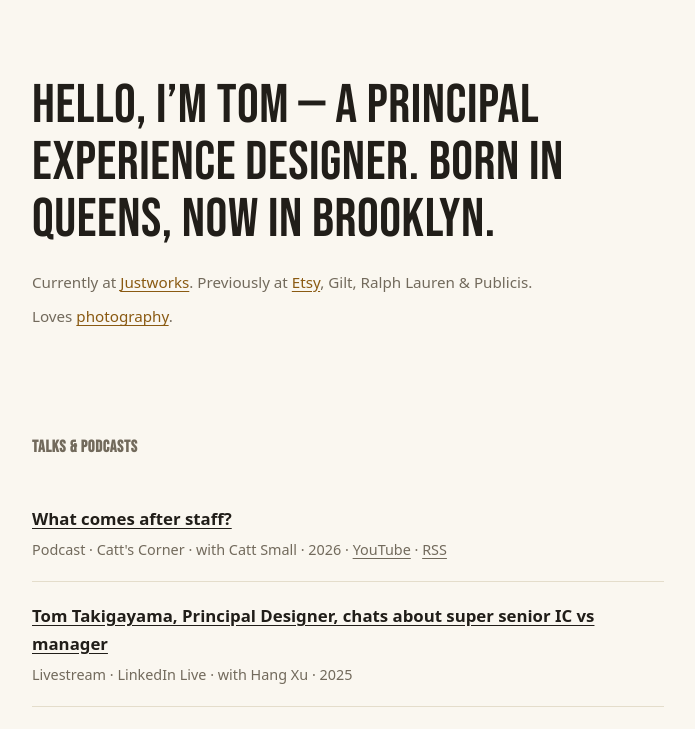
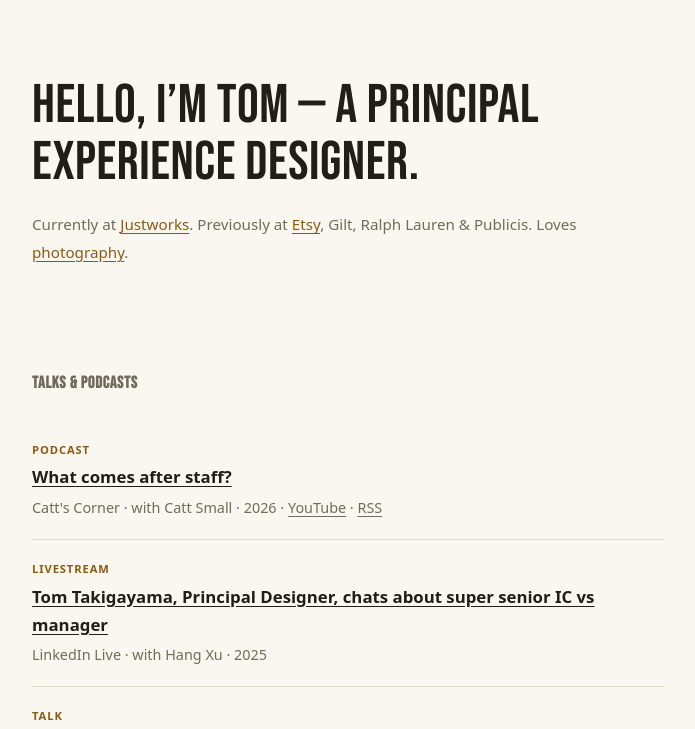
Before and after one commit to tomtaki/tomtaki.github.io, an Astro site: page / in a window 1280 px wide. Shown: the part 55-784 px from the top of the page, without its empty margins (292-987 px from the left). Built offline with nearby package versions, Linux system fonts and the light colour scheme; Astro itself is replaced by a stand-in of ours; a web font is replaced by a local one.

Commit message:
Update bio copy and move talk kind above the title
Drop "Born in Queens, now in Brooklyn" from the headline (no longer
true) and fold "Loves photography" into the Justworks/Etsy paragraph
instead of its own trailing line. In the talks list, show each entry's
kind (talk/podcast/livestream) as a small label above the title
instead of folded into the meta line.

Co-Authored-By: Claude Sonnet 5 <noreply@anthropic.com>

```diff
--- a/src/components/TalkList.astro
+++ b/src/components/TalkList.astro
@@ -13,13 +13,12 @@ const { talks } = Astro.props;
   {
     talks.map(({ data }) => (
       <li>
+        <span class="kind">{data.kind}</span>
         <span class="title">
           {data.url ? <a href={data.url}>{data.title}</a> : data.title}
           {data.draft && <span class="draft">draft</span>}
         </span>
         <span class="meta">
-          <span class="kind">{data.kind}</span>
-          {' · '}
           {data.event}
           {data.with && ` · with ${data.with}`}
           {data.date ? ` · ${formatDate(data.date, 'year')}` : ' · date TBD'}
@@ -67,6 +66,10 @@ const { talks } = Astro.props;
   }
 
   .kind {
-    text-transform: capitalize;
+    font-size: 0.7rem;
+    font-weight: 600;
+    letter-spacing: 0.08em;
+    text-transform: uppercase;
+    color: var(--accent);
   }
 </style>
--- a/src/pages/index.astro
+++ b/src/pages/index.astro
@@ -15,13 +15,13 @@ const thoughts = await getThoughts();
 <Base>
   <section class="intro wrap">
     <p>
-      Hello, I’m Tom — a Principal Experience Designer. Born in Queens, now in Brooklyn.
+      Hello, I’m Tom — a Principal Experience Designer.
     </p>
     <p>
       Currently at <a href="https://www.justworks.com">Justworks</a>.
       Previously at <a href="https://www.etsy.com">Etsy</a>, Gilt, Ralph Lauren &amp; Publicis.
+      Loves <a href="https://instagram.com/tomtaki">photography</a>.
     </p>
-    <p>Loves <a href="https://instagram.com/tomtaki">photography</a>.</p>
   </section>
 
   {
```
